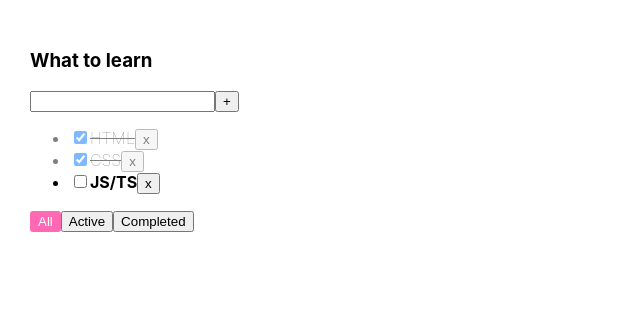
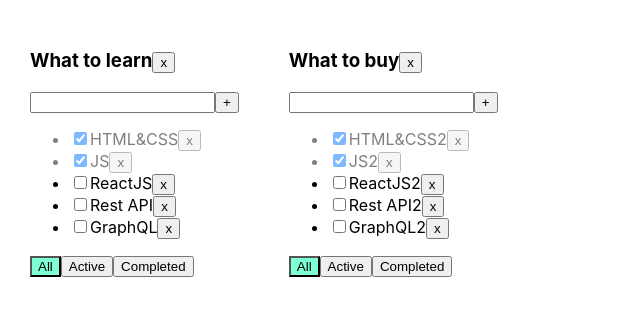
Before and after one commit to Sergey-BY6/Todolist, a React (Create React App) app: page / in a window 1280 px wide. Shown: the top 316 px of the page, without its empty margins (0-640 px from the left). Built offline with nearby package versions, Linux system fonts and the light colour scheme.

Commit message:
Associative array, Todolist map method. Lessons 5.

```diff
--- a/src/App.css
+++ b/src/App.css
@@ -1,3 +1,4 @@
+
 .App {
   padding: 30px;
   display: flex;
@@ -7,25 +8,18 @@
   margin-right: 50px;
 }
 
-
-.task-done {
-  text-decoration: line-through;
-  opacity: 0.5;
-  font-weight: lighter;
+.error {
+  border: red 1px solid;
 }
 
-.task {
-  font-weight: bold;
+.error-message {
+  color: red;
 }
 
-.btn-active {
-  color: white;
-  background-color: hotpink;
-  border: 2px solid hotpink;
-  border-radius: 3px;
+.active-filter {
+  background-color: aquamarine;
 }
 
-.input-error {
-  border: 5px solid red;
-  outline: none;
+.is-done {
+  opacity: 0.5;
 }
--- a/src/App.tsx
+++ b/src/App.tsx
@@ -1,76 +1,132 @@
-import React, {useEffect, useState} from 'react';
+import React, {useState} from 'react';
 import './App.css';
-import TodoList, {TaskType} from './TodoList';
+import {Todolist} from './Todolist';
 import {v1} from 'uuid';
 
+export type FilterValuesType = 'all' | 'active' | 'completed';
 
-export type FilterValueType = 'all' | 'active' | 'completed'
-
+type TodolistsType = {
+    id: string
+    title: string
+    filter: FilterValuesType
+}
 
 function App() {
-    const todoListTitle_1: string = 'What to learn'
 
-    const [tasks, setTasks] = useState<Array<TaskType>>([
-        {id: v1(), title: 'HTML', isDone: true},
-        {id: v1(), title: 'CSS', isDone: true},
-        {id: v1(), title: 'JS/TS', isDone: false}
+    // let [todolists, setTodolists] = useState<Array<TodolistsType>>([
+    //     {id: v1(), title: 'What to learn', filter: 'active'},
+    //     {id: v1(), title: 'What to buy', filter: 'all'},
+    // ])
+    //
+    // let [tasks, setTasks] = useState([
+    //     {id: v1(), title: 'HTML&CSS', isDone: true},
+    //     {id: v1(), title: 'JS', isDone: true},
+    //     {id: v1(), title: 'ReactJS', isDone: false},
+    //     {id: v1(), title: 'Rest API', isDone: false},
+    //     {id: v1(), title: 'GraphQL', isDone: false},
+    // ]);
+
+    // let [filter, setFilter] = useState<FilterValuesType>("all");
+
+    let todolistID1=v1();
+    let todolistID2=v1();
+
+    let [todolists, setTodolists] = useState<Array<TodolistsType>>([
+        {id: todolistID1, title: 'What to learn', filter: 'all'},
+        {id: todolistID2, title: 'What to buy', filter: 'all'},
     ])
 
-    console.log(tasks)
-    const [filter, setFilter] = useState<FilterValueType>('all')
-
-
-    //    для отслеживания стайте синхронно
-    // useEffect(() => {
-    //     console.log(tasks)
-    // },[tasks, filter])
-
-
-    const removeTask = (taskId: string) => {
-        setTasks(tasks.filter(el => el.id !== taskId))
-    }
-
-    const changeFilter = (filter: FilterValueType) => {
-        setFilter(filter)
-    }
-
-    const addTask = (title: string) => {
-        const newTask: TaskType = {id: v1(), title: title, isDone: false}
-        setTasks([newTask, ...tasks])
-    }
-
-    const changeTaskStatus = (taskId: string, isDone: boolean) => {
-        setTasks(tasks.map(el => el.id === taskId ? {...el, isDone: isDone}: el))
-    }
+    let [tasks, setTasks] = useState({
+        [todolistID1]:[
+            {id: v1(), title: "HTML&CSS", isDone: true},
+            {id: v1(), title: "JS", isDone: true},
+            {id: v1(), title: "ReactJS", isDone: false},
+            {id: v1(), title: "Rest API", isDone: false},
+            {id: v1(), title: "GraphQL", isDone: false},
+        ],
+        [todolistID2]:[
+            {id: v1(), title: "HTML&CSS2", isDone: true},
+            {id: v1(), title: "JS2", isDone: true},
+            {id: v1(), title: "ReactJS2", isDone: false},
+            {id: v1(), title: "Rest API2", isDone: false},
+            {id: v1(), title: "GraphQL2", isDone: false},
+        ]
+    })
 
 
 
 
 
-
-    const getFilteredTasksForRender = (tasks: Array<TaskType>, filter: FilterValueType): Array<TaskType> => {
-        switch (filter) {
-            case 'active':
-                return tasks.filter((el => !el.isDone))
-            case 'completed':
-                return tasks.filter((el => el.isDone))
-            default:
-                return tasks
-        }
+    function removeTask(todolistId: string, taskId: string) {
+        setTasks({...tasks, [todolistId]: tasks[todolistId].filter(t => t.id !== taskId)})
+        // let filteredTasks = tasks.filter(t => t.id != id);
+        // setTasks(filteredTasks);
     }
 
-    const filteredTasksForender = getFilteredTasksForRender(tasks, filter)
+    function addTask(todolistId: string, title: string) {
+
+        let task = {id: v1(), title: title, isDone: false};
+        setTasks({...tasks, [todolistId] : [...tasks[todolistId], task]})
+
+        // let task = {id: v1(), title: title, isDone: false};
+        // let newTasks = [task, ...tasks];
+        // setTasks(newTasks);
+    }
+
+    function changeStatus(todolistId: string, taskId: string, isDone: boolean) {
+
+        setTasks({...tasks, [todolistId]: tasks[todolistId].map(el => el.id === taskId ? {...el, isDone: isDone} : el) })
+
+        // let task = tasks.find(t => t.id === taskId);
+        // if (task) {
+        //     task.isDone = isDone;
+        // }
+        //
+        // setTasks([...tasks]);
+    }
+
+
+    function changeFilter(todolistId: string, value: FilterValuesType) {
+        setTodolists(todolists.map( el => el.id === todolistId ? {...el, filter: value} : el))
+    }
+
+
+    const removeTodolist = (todolistId: string) => {
+setTodolists(todolists.filter( el => el.id !== todolistId))
+        delete tasks[todolistId]
+    }
 
     return (
         <div className="App">
-            <TodoList title={todoListTitle_1}
-                      tasks={filteredTasksForender}
-                      removeTask={removeTask}
-                      changeFilter={changeFilter}
-                      addTask={addTask}
-                      changeTaskStatus={changeTaskStatus}
-                      filter={filter}
-            />
+            {todolists.map(el => {
+
+                let tasksForTodolist = tasks[el.id]
+
+                if (el.filter === 'active') {
+                    tasksForTodolist = tasks[el.id].filter(t => !t.isDone);
+                }
+                if (el.filter === 'completed') {
+                    tasksForTodolist = tasks[el.id].filter(t => t.isDone);
+                }
+
+
+                return (
+                    <Todolist
+                        key={el.id}
+                        todolistId={el.id}
+                        title={el.title}
+                        tasks={tasksForTodolist}
+                        removeTask={removeTask}
+                        changeFilter={changeFilter}
+                        addTask={addTask}
+                        changeTaskStatus={changeStatus}
+                        filter={el.filter}
+                        removeTodolist={removeTodolist}
+                    />
+                )
+            })}
+
+
         </div>
     );
 }
--- a/src/TodoList.tsx
+++ b/src/TodoList.tsx
@@ -1,112 +1,98 @@
 import React, {ChangeEvent, KeyboardEvent, useState} from 'react';
-import {FilterValueType} from './App';
+import {FilterValuesType} from './App';
 
-type TodoListPropsType = {
-    title: string
-    tasks: Array<TaskType>
-    removeTask: (taskId: string) => void
-    changeFilter: (filter: FilterValueType) => void
-    addTask: (title: string) => void
-    changeTaskStatus: (taskId: string, isDone: boolean) => void
-    filter: FilterValueType
-}
-
-export type TaskType = {
+type TaskType = {
     id: string
     title: string
     isDone: boolean
 }
 
+type PropsType = {
+    todolistId: string
+    title: string
+    tasks: Array<TaskType>
+    removeTask: (todolistId: string, taskId: string) => void
+    changeFilter: (todolistId: string, value: FilterValuesType) => void
+    addTask: (todolistId: string, title: string) => void
+    changeTaskStatus: (todolistId: string, taskId: string, isDone: boolean) => void
+    filter: FilterValuesType
+    removeTodolist: (todolistId: string) => void
 
-const TodoList = (props: TodoListPropsType) => {
+}
 
-    const [title, setTitle] = useState<string>('')
-    const [error, setError] = useState<boolean>(false)
-    console.log(title)
+export function Todolist(props: PropsType) {
+
+    let [title, setTitle] = useState("")
+    let [error, setError] = useState<string | null>(null)
 
     const addTask = () => {
-        const trimmedTitle = title.trim()
-        if (trimmedTitle !== '') {
-            props.addTask(title)
-            console.error('Строка пустая')
+        if (title.trim() !== "") {
+            props.addTask(props.todolistId, title.trim());
+            setTitle("");
         } else {
-            setError(true)
+            setError("Title is required");
         }
-        setTitle('')
+    }
+
+    const onChangeHandler = (e: ChangeEvent<HTMLInputElement>) => {
+        setTitle(e.currentTarget.value)
+    }
+
+    const onKeyPressHandler = (e: KeyboardEvent<HTMLInputElement>) => {
+        setError(null);
+        if (e.charCode === 13) {
+            addTask();
+        }
+    }
+
+    const onAllClickHandler = () => props.changeFilter(props.todolistId, "all");
+    const onActiveClickHandler = () => props.changeFilter(props.todolistId,"active");
+    const onCompletedClickHandler = () => props.changeFilter(props.todolistId,"completed");
+
+    const removeTodolistHandler = () => {
+        props.removeTodolist (props.todolistId)
     }
 
 
-    const onChangeHandler = (event: ChangeEvent<HTMLInputElement>) => {
-        error && setError(false)
-        setTitle(event.currentTarget.value)
-
-    }
-
-    const onKeyDownHandler = (event: KeyboardEvent<HTMLInputElement>) => {
-        event.key === 'Enter' && addTask()
-    }
-
-
-    // const onClickNandlerAll = () => props.changeFilter("all")
-    // const onClickNandlerActive = () => props.changeFilter("active")
-    // const onClickNandlerCompleted = () => props.changeFilter("completed")
-
-
-    const handlerCreator = (filter: FilterValueType) => () => props.changeFilter(filter)
-    const errormessage = error && <p style={{color: 'red', fontWeight: 'bold', margin: 0}}>Title is required</p>
-
-    const inputErrorClasses = error ? 'input-error' : ''
-
-    let taskslist = props.tasks.length
-        ? props.tasks.map((el: TaskType) => {
-            const removeTask = () => props.removeTask(el.id)
-            const taskClasses = el.isDone ? 'task-done' : 'task'
-            const changeTaskStatus = (e: ChangeEvent<HTMLInputElement>) => {
-                props.changeTaskStatus(el.id, e.currentTarget.checked)
-            }
-            return (
-                <li key={el.id} className={taskClasses}>
-                    <input
-                        onChange={changeTaskStatus}
-                        type="checkbox"
-                        checked={el.isDone}
-                    />
-                    <span>{el.title}</span>
-                    <button onClick={removeTask}>x</button>
-                </li>
-            )
-        })
-        : <span>Your tasklist is empty</span>
-
-
-    return (
-        <div>
-            <h3>{props.title}</h3>
+    return <div>
+        <h3>
+            {props.title}
+        <button onClick={removeTodolistHandler}>x</button>
+        </h3>
         <div>
             <input value={title}
                    onChange={onChangeHandler}
-                       onKeyDown={onKeyDownHandler}
-                       className={inputErrorClasses}
+                   onKeyPress={onKeyPressHandler}
+                   className={error ? "error" : ""}
             />
             <button onClick={addTask}>+</button>
-                {errormessage}
+            {error && <div className="error-message">{error}</div>}
         </div>
         <ul>
-                {taskslist}
+            {
+                props.tasks.map(t => {
+                    const onClickHandler = () => props.removeTask(props.todolistId, t.id)
+                    const onChangeHandler = (e: ChangeEvent<HTMLInputElement>) => {
+                        props.changeTaskStatus(props.todolistId, t.id, e.currentTarget.checked);
+                    }
+
+                    return <li key={t.id} className={t.isDone ? "is-done" : ""}>
+                        <input type="checkbox"
+                               onChange={onChangeHandler}
+                               checked={t.isDone}/>
+                        <span>{t.title}</span>
+                        <button onClick={onClickHandler}>x</button>
+                    </li>
+                })
+            }
         </ul>
         <div>
-                <button className={props.filter === 'all' ? 'btn-active' : ''}
-                        onClick={handlerCreator('all')}>All
-                </button>
-                <button className={props.filter === 'active' ? 'btn-active' : ''}
-                        onClick={handlerCreator('active')}>Active
-                </button>
-                <button className={props.filter === 'completed' ? 'btn-active' : ''}
-                        onClick={handlerCreator('completed')}>Completed
-                </button>
+            <button className={props.filter === 'all' ? "active-filter" : ""}
+                    onClick={onAllClickHandler}>All</button>
+            <button className={props.filter === 'active' ? "active-filter" : ""}
+                    onClick={onActiveClickHandler}>Active</button>
+            <button className={props.filter === 'completed' ? "active-filter" : ""}
+                    onClick={onCompletedClickHandler}>Completed</button>
         </div>
     </div>
-    );
-};
-
-export default TodoList;
+}
--- a/src/index.tsx
+++ b/src/index.tsx
@@ -1,18 +1,14 @@
 import React from 'react';
-import ReactDOM from 'react-dom/client';
 import './index.css';
 import App from './App';
+import * as serviceWorker from './serviceWorker';
+import { createRoot } from 'react-dom/client';
 
+const container  = document.getElementById('root') as HTMLElement
+const root = createRoot(container);
+root.render(<App />);
 
-const root = ReactDOM.createRoot(
-  document.getElementById('root') as HTMLElement
-);
-root.render(
-  // <React.StrictMode>
-    <App />
-  // </React.StrictMode>
-);
-
-// If you want to start measuring performance in your app, pass a function
-// to log results (for example: reportWebVitals(console.log))
-// or send to an analytics endpoint. Learn more: https://bit.ly/CRA-vitals
+// If you want your app to work offline and load faster, you can change
+// unregister() to register() below. Note this comes with some pitfalls.
+// Learn more about service workers: https://bit.ly/CRA-PWA
+serviceWorker.unregister();
```
Also changed, not shown: 1 other file (tests, documents, lock files or other folders). Lines whose indentation alone changed are shown as unchanged.
